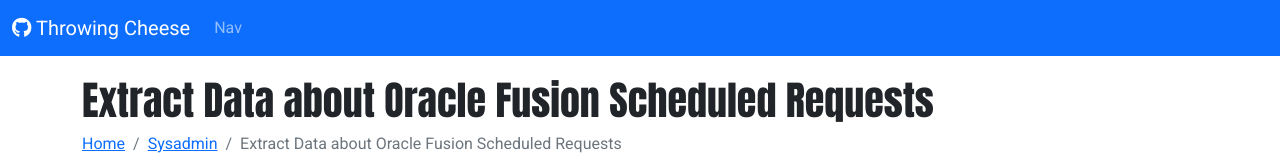
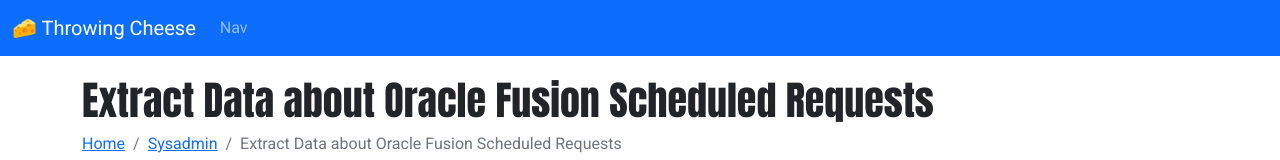
Before and after one commit to throwing-cheese/throwing-cheese.github.io, a plain HTML site: page sysadmin/system-admin-scheduled-requests-sql-query.html in a window 1280 px wide. Shown: the top 160 px of the page. Drawn offline with nearby package versions, Linux system fonts and the light colour scheme.

Commit message:
Add files via upload

```diff
--- a/sysadmin/system-admin-scheduled-requests-sql-query.html
+++ b/sysadmin/system-admin-scheduled-requests-sql-query.html
@@ -28,7 +28,7 @@
 				<div class="container-fluid">
 					<button class="navbar-toggler" type="button" data-bs-toggle="collapse" data-bs-target="#navbarNav" aria-controls="navbarNav" aria-expanded="false" aria-label="Toggle navigation"><span class="navbar-toggler-icon"></span></button>
 					<div class="collapse navbar-collapse" id="navbarNav">
-						<a class="navbar-brand" href="https://throwing-cheese.github.io/"><i class="fa-brands fa-github"></i> Throwing Cheese</a>
+						<a class="navbar-brand" href="https://throwing-cheese.github.io/">🧀 Throwing Cheese</a>
 						<ul class="navbar-nav">
 							<li class="nav-item"><a class="nav-link" href="#">Nav</a></li>
 						</ul>
```
